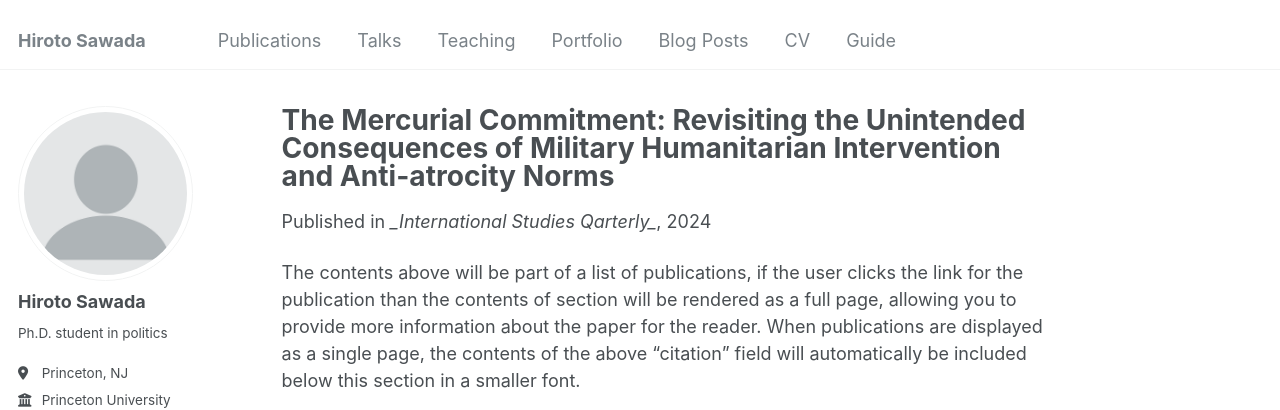
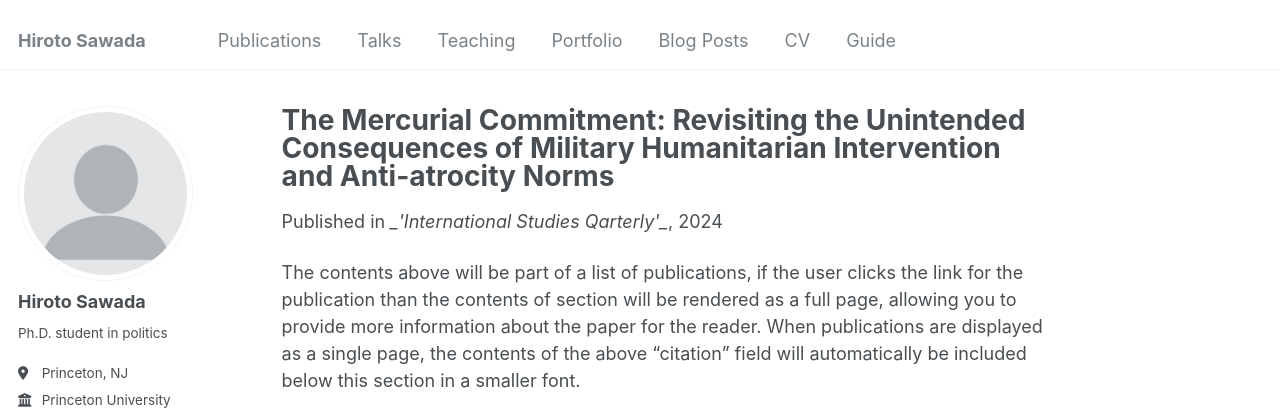
Before and after one commit to hiroto-sawada/hiroto-sawada.github.io, a Jekyll site: the page built from _publications/2009-10-01-paper-title-number-1.md, in a window 1280 px wide and 1122 px high. Shown: the top 410 px of the window. Built offline with Jekyll 4.4.1, drawn with Linux system fonts in a browser that asks for light colours; some web fonts are replaced.

```diff
--- a/_publications/2009-10-01-paper-title-number-1.md
+++ b/_publications/2009-10-01-paper-title-number-1.md
@@ -4,7 +4,7 @@ collection: publications
 category: manuscripts
 permalink: /publication/2009-10-01-paper-title-number-1
 date: 2024-04-01
-venue: '_International Studies Qarterly_'
+venue: _'International Studies Qarterly'_
 paperurl: 'https://doi.org/10.1093/isq/sqae023'
 ---
 
```
